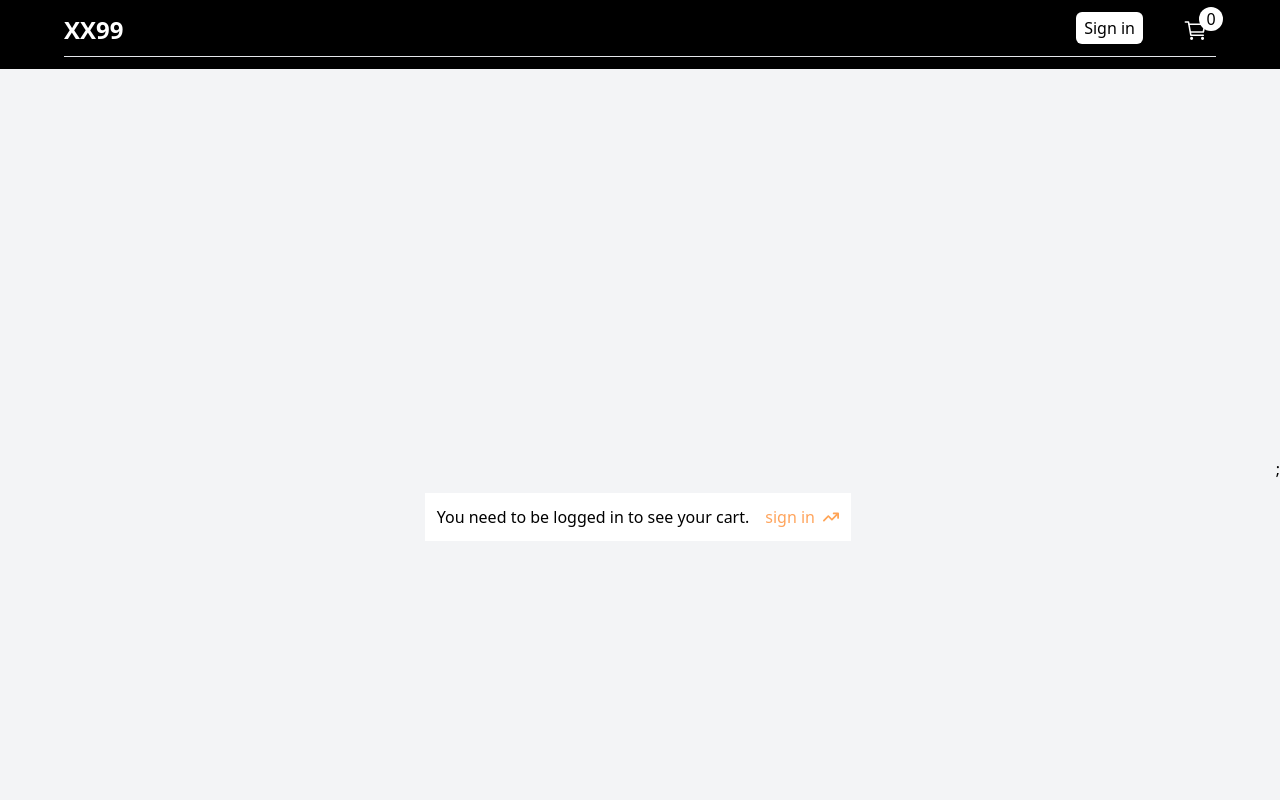
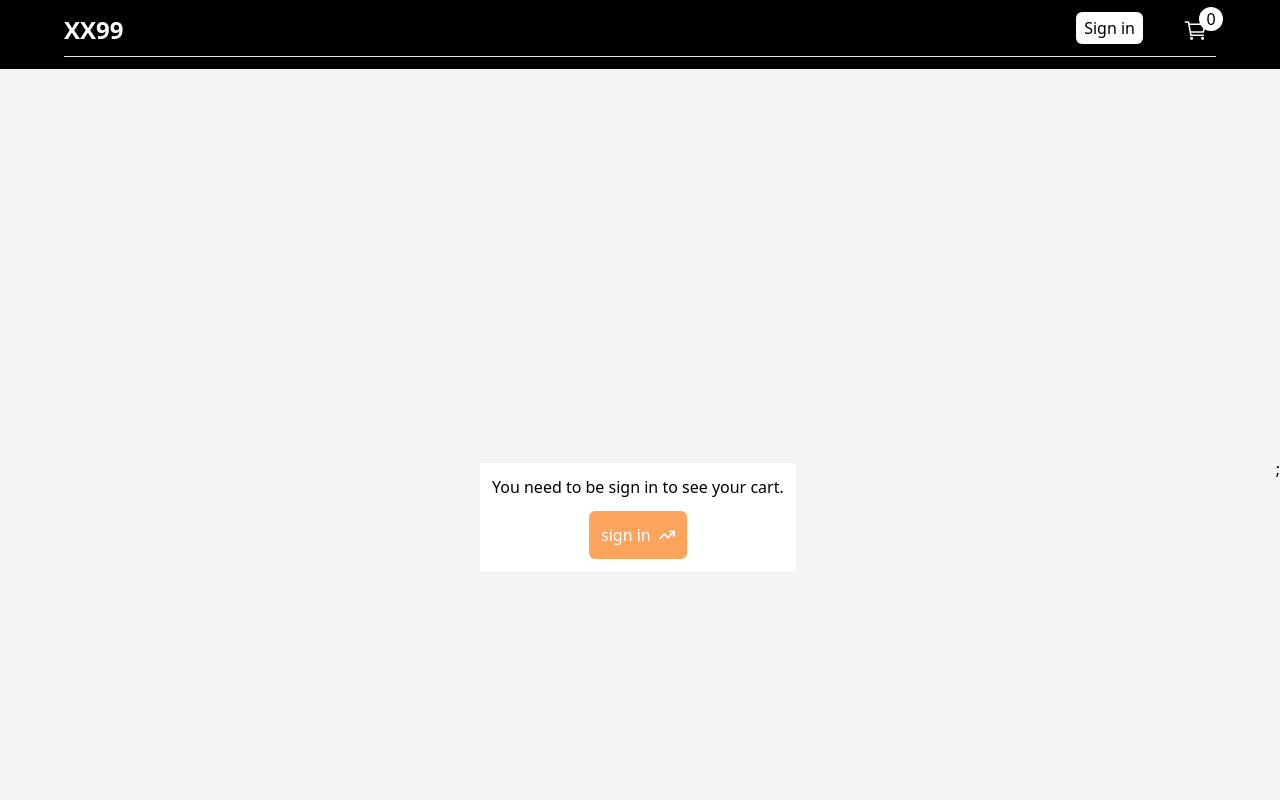
Before and after one commit to Opeyemi-2018/e-commerce, a React (Vite) app in the folder client/: page /cart in a window 1280 px wide. Shown: the top 800 px of the page. Built offline with nearby package versions, Linux system fonts and the light colour scheme.

Commit message:
i updated little stuff

```diff
--- a/client/src/pages/Cart.jsx
+++ b/client/src/pages/Cart.jsx
@@ -97,13 +97,13 @@ const Cart = () => {
   if (!loggedInUser) {
     return (
       <div className="bg-gray-100 min-h-screen flex items-center justify-center">
-        <div className="bg-white max-w-4xl mx-auto  gap-4 p-3 flex items-center mt-24">
-          You need to be logged in to see your cart.
+        <div className="bg-white max-w-4xl mx-auto  gap-3 p-3 flex flex-col items-center mt-24">
+          <p> You need to be sign in to see your cart.</p>{" "}
           <Link
             to={"/sign-in"}
-            className="text-[#ffa45c] flex items-center gap-2"
+            className="bg-[#ffa45c] p-3 text-white rounded-md flex items-center gap-2"
           >
-            sign in <FaArrowTrendUp className="text-[#ffa456]" />
+            sign in <FaArrowTrendUp className="text-white" />
           </Link>
         </div>
         ;
--- a/client/src/pages/DashFeedback.jsx
+++ b/client/src/pages/DashFeedback.jsx
@@ -1,7 +1,11 @@
 import React from "react";
 
 const DashFeedback = () => {
-  return <div>DashFeedback</div>;
+  return (
+    <div className="capitalize mt-20 text-[20px] sm:text-2xl">
+      this page is under implementation
+    </div>
+  );
 };
 
 export default DashFeedback;
--- a/client/src/pages/DashOverview.jsx
+++ b/client/src/pages/DashOverview.jsx
@@ -1,7 +1,11 @@
 import React from "react";
 
 const DashOverview = () => {
-  return <div>DashOverview</div>;
+  return (
+    <div className="capitalize mt-20 text-[20px] sm:text-2xl">
+      this page is under implementation
+    </div>
+  );
 };
 
 export default DashOverview;
--- a/client/src/pages/DashboardOrder.jsx
+++ b/client/src/pages/DashboardOrder.jsx
@@ -1,7 +1,11 @@
 import React from "react";
 
 const DashboardOrder = () => {
-  return <div>DashboardOrders</div>;
+  return (
+    <div className="capitalize mt-20 text-[20px] sm:text-2xl">
+      this page is under implementation
+    </div>
+  );
 };
 
 export default DashboardOrder;
--- a/client/src/pages/Home.jsx
+++ b/client/src/pages/Home.jsx
@@ -112,12 +112,12 @@ const Home = () => {
             </div>
 
             {/* Background Image */}
-            <div className="absolute inset-0 flex items-center justify-center z-10">
+            <div className="absolute inset-0 flex items-center justify-center ">
               <img src={HeadSet} alt="Headset" className=" " />
             </div>
           </div>
         </div>
-        <div className="max-w-6xl mx-auto pt-3 pb-2 px-3">
+        <div className="max-w-6xl z-40 mx-auto sm:pt-3 pt-5 pb-2 px-3">
           <form>
             <input
               type="text"
@@ -137,13 +137,11 @@ const Home = () => {
           className="max-w-6xl grid md:grid-cols-6 grid-cols-2 mx-auto gap-4"
         >
           {filteredProduct.map((product) => {
-            // Destructure 'name', 'imageUrls', and '_id' from the 'product' object
             let { name, imageUrls, price, _id } = product;
 
             return (
               <Link to={`/product/${_id}`} key={_id}>
                 {" "}
-                {/* Corrected the Link path */}
                 <div className="bg-white shadow-sm hover:shadow-md rounded-sm overflow-hidden flex flex-col">
                   <div className="relative w-full h-32 flex items-center justify-center">
                     <img
--- a/client/src/pages/SignIn.jsx
+++ b/client/src/pages/SignIn.jsx
@@ -15,7 +15,10 @@ const SignIn = () => {
   let handleChange = (e) => {
     e.preventDefault();
     let { id, value } = e.target;
-    setFormData({ ...formData, [id]: value });
+    const formattedValue =
+      id === "email" || id === "name" ? value.toLowerCase() : value;
+
+    setFormData({ ...formData, [id]: formattedValue });
     console.log(formData);
   };
 
```
